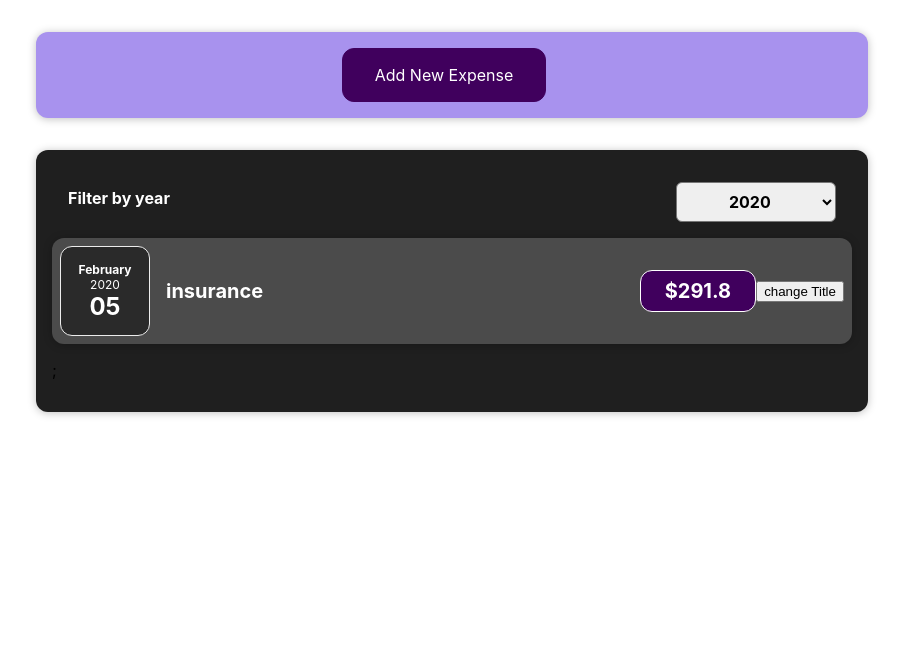
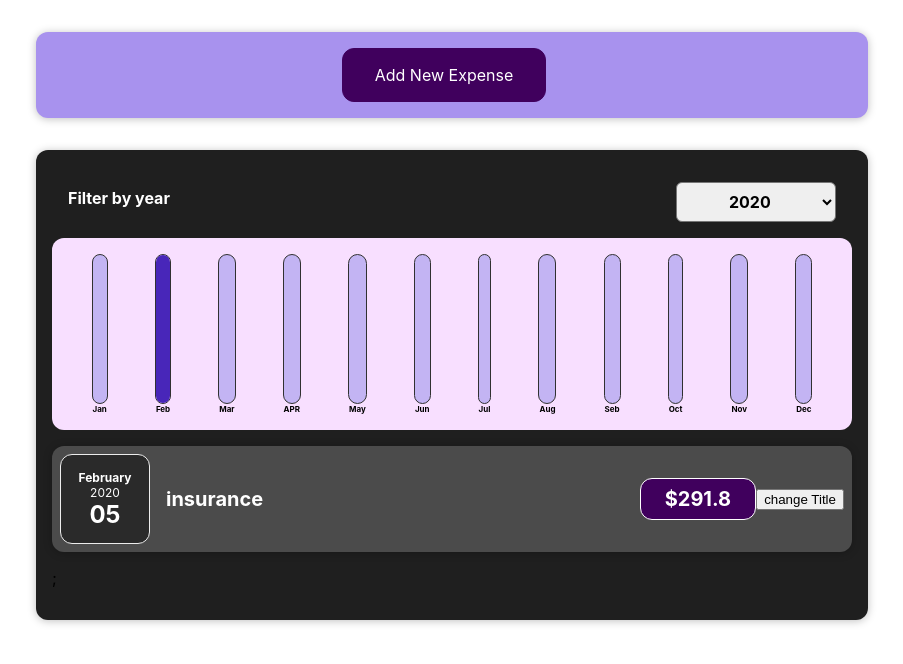
Before and after one commit to shuramishfuh/expense_tracker_BB, a React (Create React App) app: page / in a window 1280 px wide. Shown: the top 664 px of the page, without its empty margins (188-1091 px from the left). Built offline with nearby package versions, Linux system fonts and the light colour scheme.

Commit message:
chart implemented

```diff
--- /dev/null
+++ b/src/components/Chart/Chart.css
@@ -0,0 +1,9 @@
+.chart {
+    padding: 1rem;
+    border-radius: 12px;
+    background-color: #f8dfff;
+    text-align: center;
+    display: flex;
+    justify-content: space-around;
+    height: 10rem;
+}
--- /dev/null
+++ b/src/components/Chart/Chart.js
@@ -0,0 +1,26 @@
+import "./Chart.css"
+import ChartBar from "./ChartBar";
+
+const Chart = props => {
+    const dataPointValues = props.dataPoints.map(dataPoint => dataPoint.value);
+    const  totalMax =Math.max(...dataPointValues);
+
+    return (
+        <div className="chart">
+            {
+                props.dataPoints.map(dataPoint =>
+                    <ChartBar
+                        key={dataPoint.label}
+                        value={dataPoint.value}
+                        maxValue={totalMax}
+                        lable={dataPoint.label}
+                    />
+                )
+
+            }
+
+        </div>
+    );
+};
+
+export default Chart;
--- /dev/null
+++ b/src/components/Chart/ChartBar.css
@@ -0,0 +1,30 @@
+.chart-bar {
+    height: 100%;
+    display: flex;
+    flex-direction: column;
+    align-items: center;
+}
+
+.chart-bar__inner {
+    height: 100%;
+    width: 100%;
+    border: 1px solid #313131;
+    border-radius: 12px;
+    background-color: #c3b4f3;
+    overflow: hidden;
+    display: flex;
+    flex-direction: column;
+    justify-content: flex-end;
+}
+
+.chart-bar__fill {
+    background-color: #4826b9;
+    width: 100%;
+    transition: all 0.3s ease-out;
+}
+
+.chart-bar__label {
+    font-weight: bold;
+    font-size: 0.5rem;
+    text-align: center;
+}
--- /dev/null
+++ b/src/components/Chart/ChartBar.js
@@ -0,0 +1,19 @@
+import './ChartBar.css';
+
+const ChartBar = (props) => {
+    let barFillHeight = '0%';
+
+    if (props.maxValue > 0) {
+        barFillHeight = Math.round((props.value / props.maxValue) * 100) + '%';
+    }
+    return (
+        <div className='chart-bar'>
+            <div className="chart-bar__inner">
+                <div className="chart-bar__fill" style={{height: barFillHeight}}></div>
+            </div>
+            <div className="chart-bar__label">{props.lable}</div>
+        </div>
+    )
+}
+
+export default ChartBar
--- a/src/components/Expenses/Expenses.js
+++ b/src/components/Expenses/Expenses.js
@@ -3,6 +3,7 @@
 import ExpensesFilter from "./ExpensesFilter";
 import {useState} from 'react'
 import ExpensesList from "./ExpensesList";
+import ExpensesChart from "./ExpensesChart";
 
 const Expenses = (props) => {
     const [filteredDate, setFilteredDate] = useState('2020');
@@ -18,6 +19,7 @@
         <div>
             <Card className="expenses">
                 <ExpensesFilter selectedYear={filteredDate} onselect={onselectDateHandler}/>
+                <ExpensesChart expenses ={filteredExpenses}/>
                 <ExpensesList items={filteredExpenses}/>
             </Card>
         </div>
--- /dev/null
+++ b/src/components/Expenses/ExpensesChart.js
@@ -0,0 +1,27 @@
+import Chart from "../Chart/Chart";
+
+const ExpensesChart = props => {
+    const charDatPoints =[
+
+        {label:'Jan', value:0},
+        {label:'Feb', value:0},
+        {label:'Mar', value:0},
+        {label:'APR', value:0},
+        {label:'May', value:0},
+        {label:'Jun', value:0},
+        {label:'Jul', value:0},
+        {label:'Aug', value:0},
+        {label:'Seb', value:0},
+        {label:'Oct', value:0},
+        {label:'Nov', value:0},
+        {label:'Dec', value:0}
+    ];
+
+    for (const expense of props.expenses){
+        const  expenseMonth = expense.date.getMonth();
+        charDatPoints[expenseMonth].value+=expense.amount;
+    }
+
+return <Chart dataPoints ={charDatPoints}/>
+};
+export default ExpensesChart;
--- a/src/components/NewExpense/ExpenseForm.js
+++ b/src/components/NewExpense/ExpenseForm.js
@@ -21,7 +21,7 @@
         event.preventDefault();
         const expenses = {
             title: enteredTitle,
-            amount: enteredAmount,
+            amount: +enteredAmount,
             date: new Date(enteredDate)
         };
         props.onSaveExpenseData(expenses);
```
